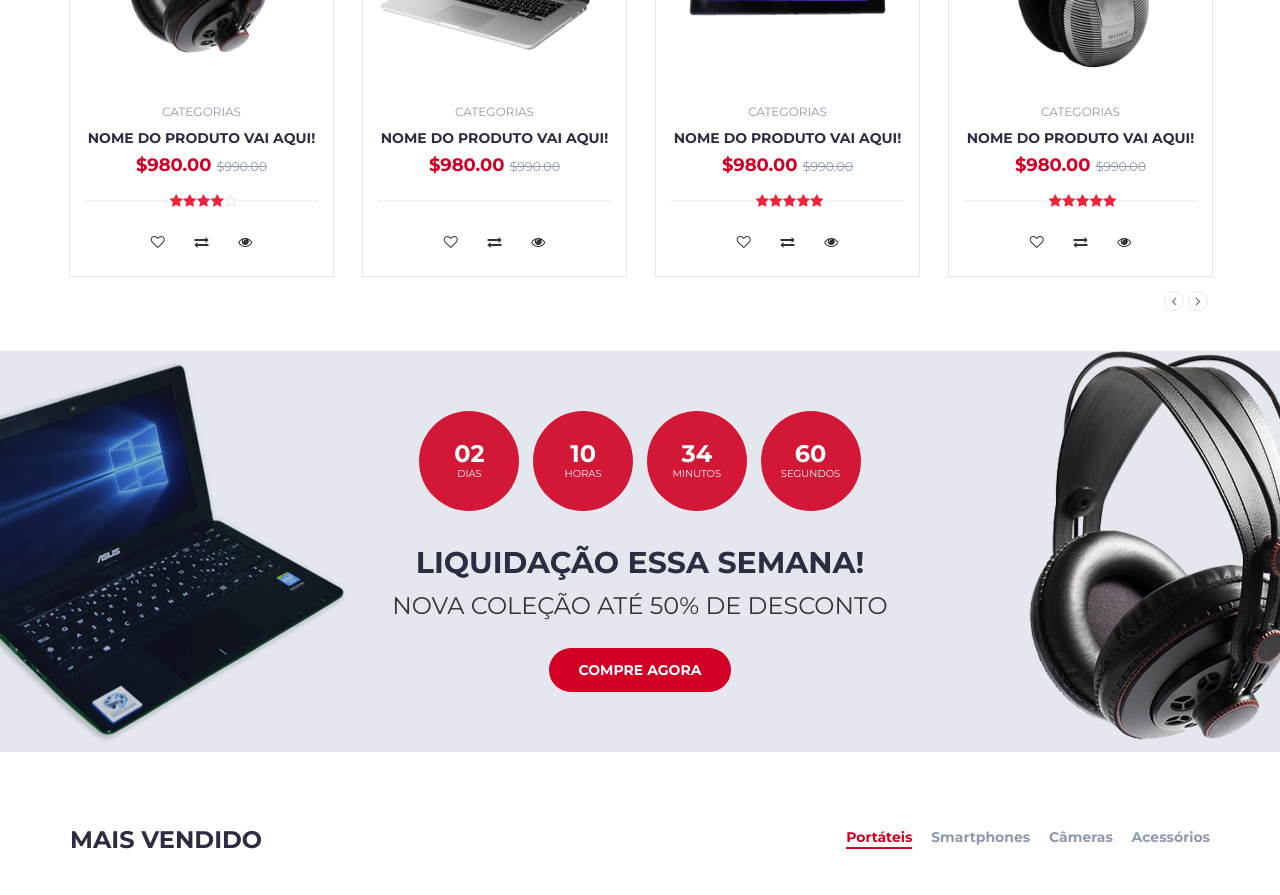
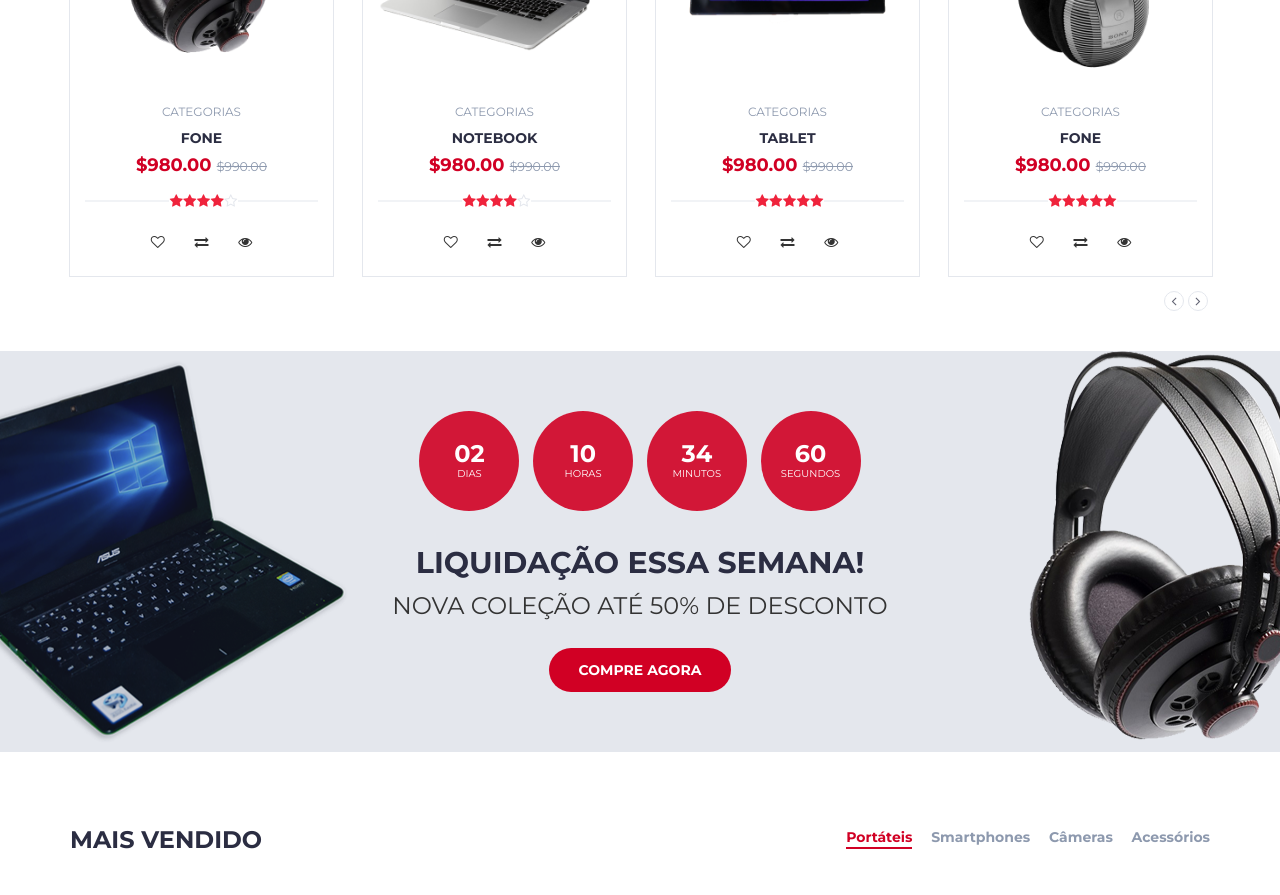
Before and after one commit to joyce22vieira/electrohtml, a plain HTML site: page index.html in a window 1280 px wide. Shown: the part 820-1715 px from the top of the page. Drawn offline with Linux system fonts and the light colour scheme.

Commit message:
Renomeei os nomes de produto aqui para (o nome especifico de cada um deles)

```diff
--- a/index.html
+++ b/index.html
@@ -281,7 +281,7 @@
 											</div>
 											<div class="product-body">
 												<p class="product-category">Categoria</p>
-												<h3 class="product-name"><a href="#">Nome do produto vai aqui!</a></h3>
+												<h3 class="product-name"><a href="#">Notebook</a></h3>
 												<h4 class="product-price">$980.00 <del class="product-old-price">$990.00</del></h4>
 												<div class="product-rating">
 													<i class="fa fa-star"></i>
@@ -312,7 +312,7 @@
 											</div>
 											<div class="product-body">
 												<p class="product-category">Categorias</p>
-												<h3 class="product-name"><a href="#">Nome do produto vai aqui!</a></h3>
+												<h3 class="product-name"><a href="#">Fone</a></h3>
 												<h4 class="product-price">$980.00 <del class="product-old-price">$990.00</del></h4>
 												<div class="product-rating">
 													<i class="fa fa-star"></i>
@@ -343,9 +343,14 @@
 											</div>
 											<div class="product-body">
 												<p class="product-category">Categorias</p>
-												<h3 class="product-name"><a href="#">Nome do produto vai aqui!</a></h3>
+												<h3 class="product-name"><a href="#">Notebook</a></h3>
 												<h4 class="product-price">$980.00 <del class="product-old-price">$990.00</del></h4>
 												<div class="product-rating">
+												<i class="fa fa-star"></i>
+													<i class="fa fa-star"></i>
+													<i class="fa fa-star"></i>
+													<i class="fa fa-star"></i>
+													<i class="fa fa-star-o"></i>
 												</div>
 												<div class="product-btns">
 													<button class="add-to-wishlist"><i class="fa fa-heart-o"></i><span class="tooltipp">adicionar a lista de desejos</span></button>
@@ -366,7 +371,7 @@
 											</div>
 											<div class="product-body">
 												<p class="product-category">Categorias</p>
-												<h3 class="product-name"><a href="#">Nome do produto vai aqui!</a></h3>
+												<h3 class="product-name"><a href="#">Tablet</a></h3>
 												<h4 class="product-price">$980.00 <del class="product-old-price">$990.00</del></h4>
 												<div class="product-rating">
 													<i class="fa fa-star"></i>
@@ -394,7 +399,7 @@
 											</div>
 											<div class="product-body">
 												<p class="product-category">Categorias</p>
-												<h3 class="product-name"><a href="#">Nome do produto vai aqui!</a></h3>
+												<h3 class="product-name"><a href="#">Fone</a></h3>
 												<h4 class="product-price">$980.00 <del class="product-old-price">$990.00</del></h4>
 												<div class="product-rating">
 													<i class="fa fa-star"></i>
```
